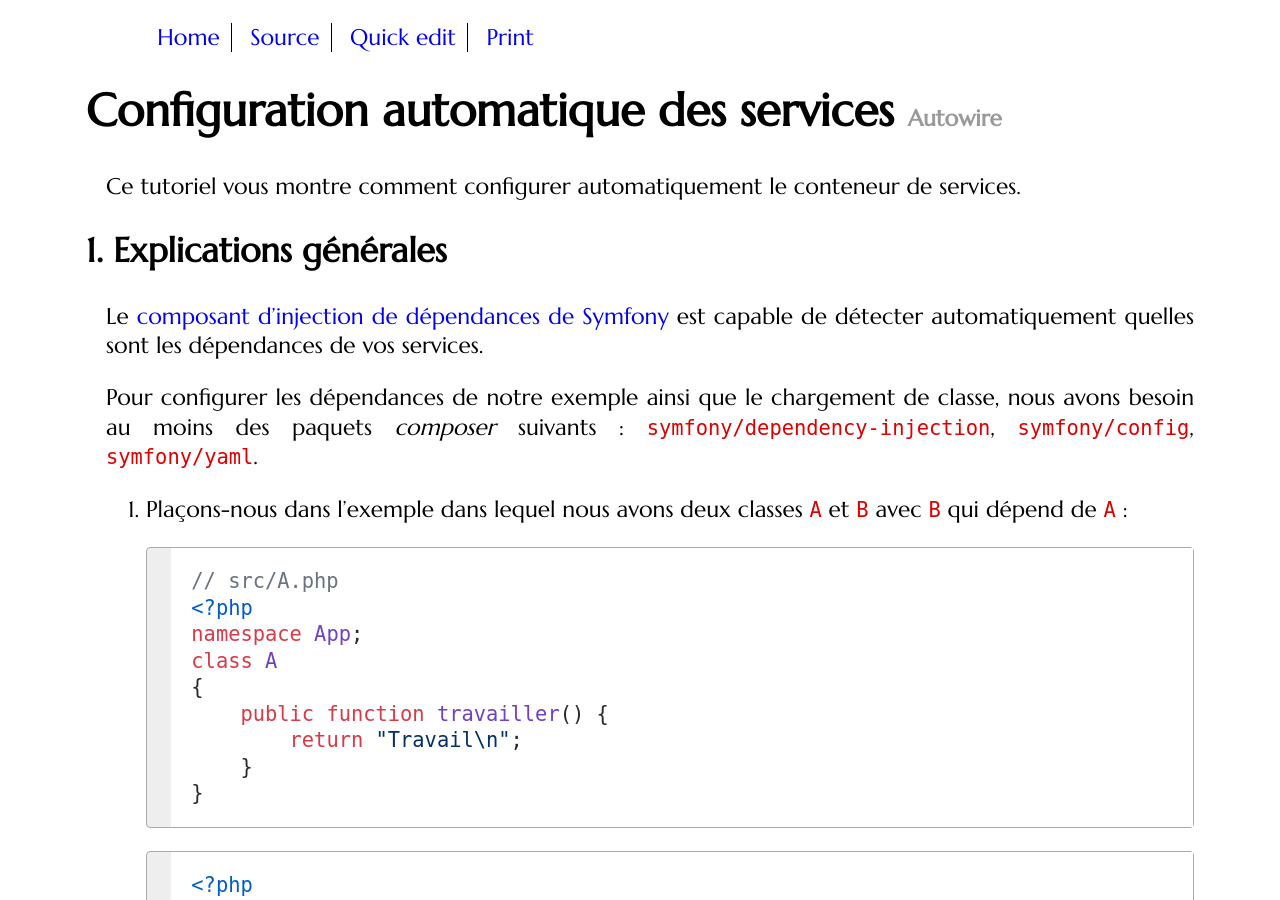
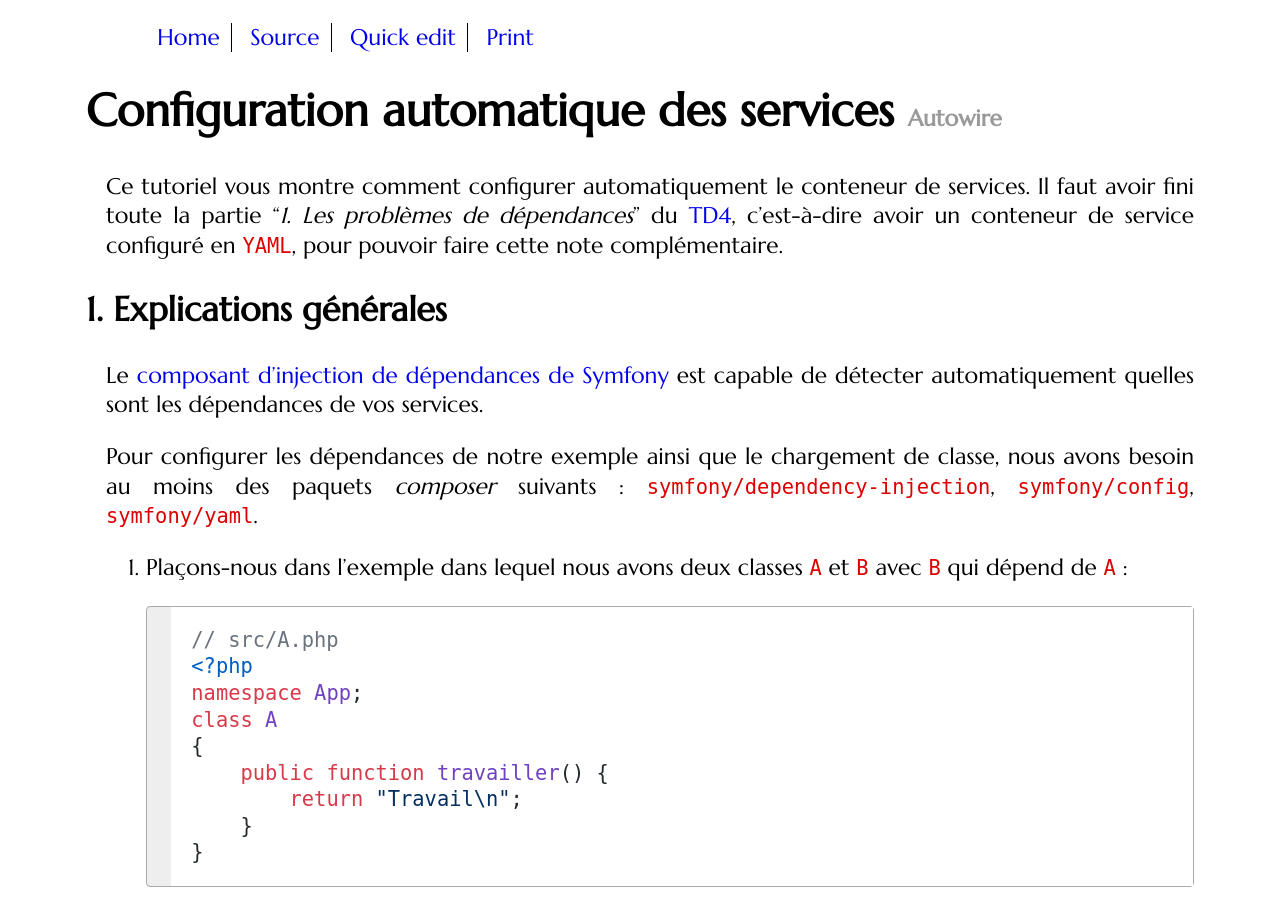
Before and after one commit to romainlebreton/R4.A.10-ComplementWeb, a Jekyll site: the page built from tutorials/complement_autowiring.md, in a window 1280 px wide and 900 px high. Built offline with Jekyll 4.4.1, drawn with Linux system fonts in a browser that asks for light colours; some web fonts are replaced.

Commit message:
Prérequis autowiring

```diff
--- a/tutorials/complement_autowiring.md
+++ b/tutorials/complement_autowiring.md
@@ -5,7 +5,11 @@ layout: tutorial
 lang: fr
 ---
 
-Ce tutoriel vous montre comment configurer automatiquement le conteneur de services.
+Ce tutoriel vous montre comment configurer automatiquement le conteneur de
+services. Il faut avoir fini toute la partie "*1. Les problèmes de dépendances*"
+du [TD4]({{site.baseurl}}/tutorials/tutorial_tests_2), c'est-à-dire avoir un
+conteneur de service configuré en `YAML`, pour pouvoir faire cette note
+complémentaire.
 
 ## Explications générales
 
```
